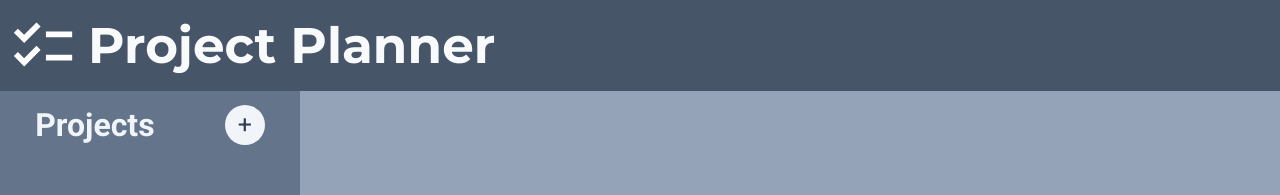
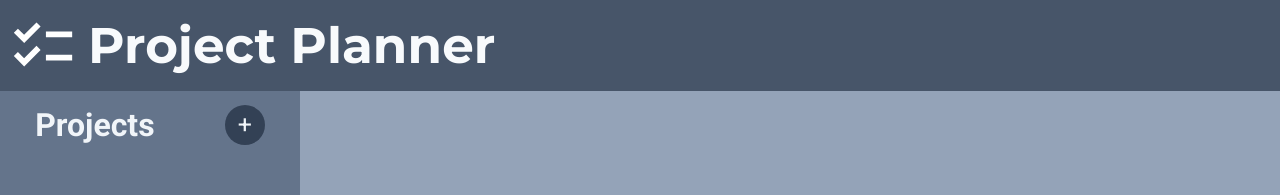
Before and after one commit to AndrewAttemptsCode/odin-todo-list, a website built with webpack: page src/index.html in a window 1280 px wide. In both pictures the pointer is over the button "Add new project". Shown: the top 195 px of the page. Built offline with nearby package versions, Linux system fonts and the light colour scheme.

Commit message:
Add hover styling to add new project button

```diff
--- a/src/style.css
+++ b/src/style.css
@@ -106,4 +106,11 @@ p, h1, h2, h3, h4, h5, h6 {
     font-size: 25px;
     background: #f1f5f9;
     color: #334155;
+    transition: background 0.5s ease, color 0.5s ease;
+    cursor: pointer;
 }
+
+.add-project-button:hover {
+    background: #334155;
+    color: #f1f5f9;
+}
```
